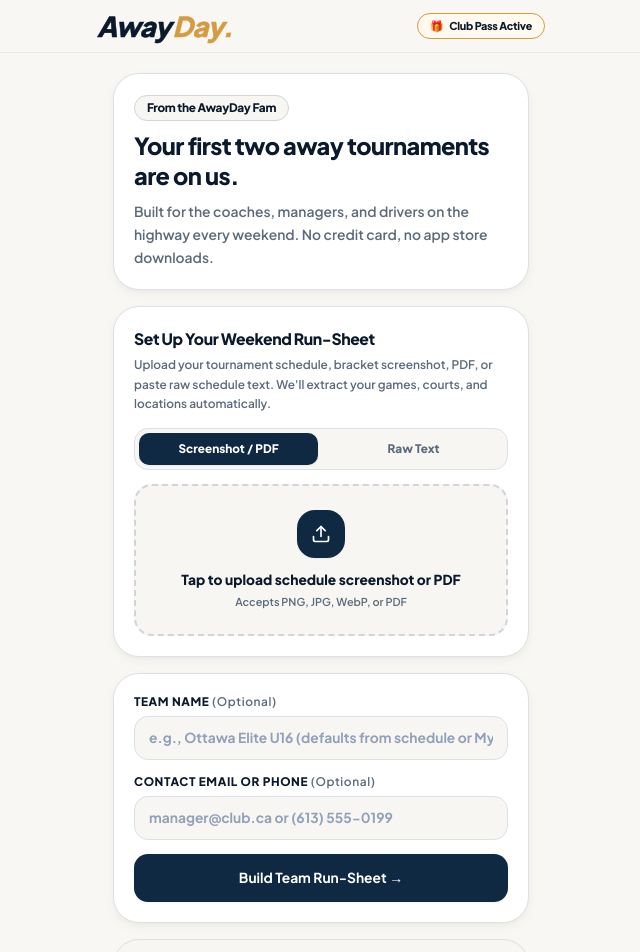
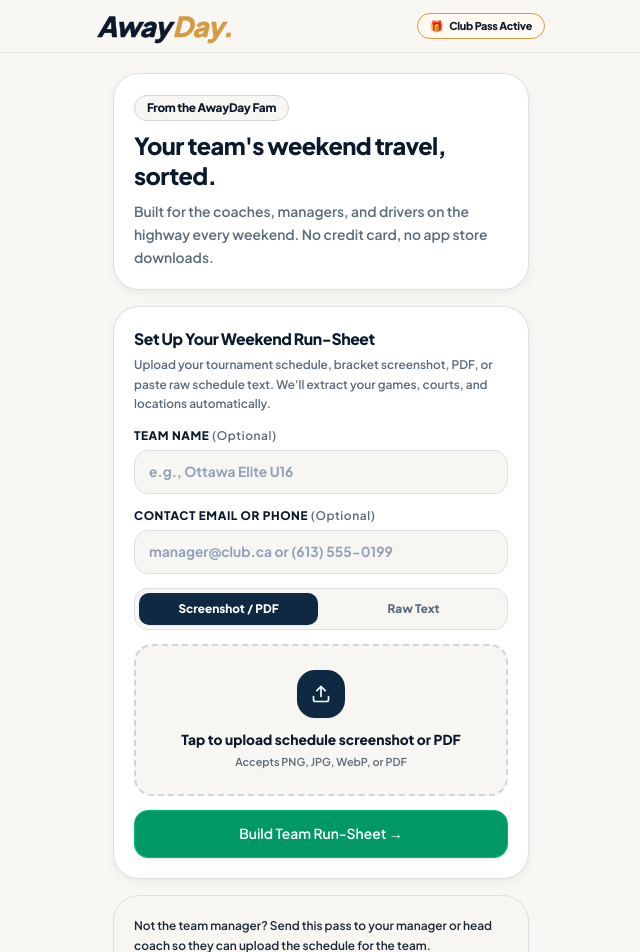
Before and after one commit to glennbakie/awayday, a Next.js app: page /claim in a window 1280 px wide. Shown: the top 952 px of the page, without its empty margins (319-959 px from the left). Built offline with nearby package versions, Linux system fonts and the light colour scheme.

Commit message:
ux: unify /claim setup card with inputs above upload, emerald green CTA, and club beta copy

```diff
--- a/src/app/claim/page.tsx
+++ b/src/app/claim/page.tsx
@@ -458,7 +458,9 @@ function ClaimPageContent() {
           </span>
 
           <h1 className="text-2xl font-black text-[#0B192C] tracking-tight leading-tight">
-            Your first two away tournaments are on us.
+            {formattedTeamName !== "AwayDay"
+              ? `Free for ${formattedTeamName} teams this season.`
+              : "Your team's weekend travel, sorted."}
           </h1>
 
           <p className="text-xs sm:text-sm font-semibold text-[#5C6B7B] leading-relaxed">
@@ -476,6 +478,42 @@ function ClaimPageContent() {
               <p className="text-xs font-semibold text-[#5C6B7B] mt-1 leading-relaxed">
                 Upload your tournament schedule, bracket screenshot, PDF, or paste raw schedule text. We&apos;ll extract your games, courts, and locations automatically.
               </p>
+            </div>
+
+            <div>
+              <label
+                htmlFor="claim-team-name"
+                className="block text-xs font-black uppercase tracking-wider text-[#0B192C] mb-1.5"
+              >
+                Team Name <span className="text-[#5C6B7B] font-semibold normal-case">(Optional)</span>
+              </label>
+              <input
+                id="claim-team-name"
+                type="text"
+                placeholder="e.g., Ottawa Elite U16"
+                value={teamName}
+                onChange={(e) => setTeamName(e.target.value)}
+                autoComplete="organization"
+                className="w-full min-h-[44px] rounded-xl bg-[#F7F6F2] border-[1.5px] border-[#DCE1E7] px-3.5 py-2.5 text-sm font-bold text-[#0B192C] placeholder:text-slate-400 focus:border-[#0F2942] focus:bg-white focus:outline-none transition-colors"
+              />
+            </div>
+
+            <div>
+              <label
+                htmlFor="claim-contact-info"
+                className="block text-xs font-black uppercase tracking-wider text-[#0B192C] mb-1.5"
+              >
+                Contact Email or Phone <span className="text-[#5C6B7B] font-semibold normal-case">(Optional)</span>
+              </label>
+              <input
+                id="claim-contact-info"
+                type="text"
+                placeholder="manager@club.ca or (613) 555-0199"
+                value={contactInfo}
+                onChange={(e) => setContactInfo(e.target.value)}
+                autoComplete="email"
+                className="w-full min-h-[44px] rounded-xl bg-[#F7F6F2] border-[1.5px] border-[#DCE1E7] px-3.5 py-2.5 text-sm font-bold text-[#0B192C] placeholder:text-slate-400 focus:border-[#0F2942] focus:bg-white focus:outline-none transition-colors"
+              />
             </div>
 
             <div className="grid grid-cols-2 gap-1.5 bg-[#F7F6F2] p-1 rounded-xl border border-[#DCE1E7]">
@@ -678,46 +716,6 @@ function ClaimPageContent() {
                 </div>
               </div>
             )}
-          </section>
-
-          {/* 3. Minimal Team Details & Submit */}
-          <section className="bg-white rounded-[26px] p-5 border-[1.5px] border-[#DCE1E7] shadow-tactile-sm space-y-3.5">
-            <div>
-              <label
-                htmlFor="claim-team-name"
-                className="block text-xs font-black uppercase tracking-wider text-[#0B192C] mb-1.5"
-              >
-                Team Name <span className="text-[#5C6B7B] font-semibold normal-case">(Optional)</span>
-              </label>
-              <input
-                id="claim-team-name"
-                type="text"
-                placeholder="e.g., Ottawa Elite U16 (defaults from schedule or My Team)"
-                value={teamName}
-                onChange={(e) => setTeamName(e.target.value)}
-                autoComplete="organization"
-                className="w-full min-h-[44px] rounded-xl bg-[#F7F6F2] border-[1.5px] border-[#DCE1E7] px-3.5 py-2.5 text-sm font-bold text-[#0B192C] placeholder:text-slate-400 focus:border-[#0F2942] focus:bg-white focus:outline-none transition-colors"
-              />
-            </div>
-
-            <div>
-              <label
-                htmlFor="claim-contact-info"
-                className="block text-xs font-black uppercase tracking-wider text-[#0B192C] mb-1.5"
-              >
-                Contact Email or Phone <span className="text-[#5C6B7B] font-semibold normal-case">(Optional)</span>
-              </label>
-              <input
-                id="claim-contact-info"
-                type="text"
-                placeholder="manager@club.ca or (613) 555-0199"
-                value={contactInfo}
-                onChange={(e) => setContactInfo(e.target.value)}
-                autoComplete="email"
-                className="w-full min-h-[44px] rounded-xl bg-[#F7F6F2] border-[1.5px] border-[#DCE1E7] px-3.5 py-2.5 text-sm font-bold text-[#0B192C] placeholder:text-slate-400 focus:border-[#0F2942] focus:bg-white focus:outline-none transition-colors"
-              />
-            </div>
-
             {(isSubmitting || isParsing) && (
               <div
                 role="status"
@@ -741,7 +739,7 @@ function ClaimPageContent() {
             <button
               type="submit"
               disabled={isParsing || isSubmitting}
-              className="min-h-[48px] bg-[#0F2942] hover:bg-[#1A365D] disabled:opacity-60 text-white font-bold text-sm rounded-xl w-full flex items-center justify-center gap-2 shadow-xs active:scale-[0.99] transition-all cursor-pointer"
+              className="min-h-[48px] bg-emerald-600 hover:bg-emerald-500 disabled:opacity-60 text-white font-semibold shadow-sm border border-emerald-500 transition-colors text-sm rounded-xl w-full flex items-center justify-center gap-2 active:scale-[0.99] cursor-pointer"
             >
               {isSubmitting || isParsing ? (
                 <>
```
